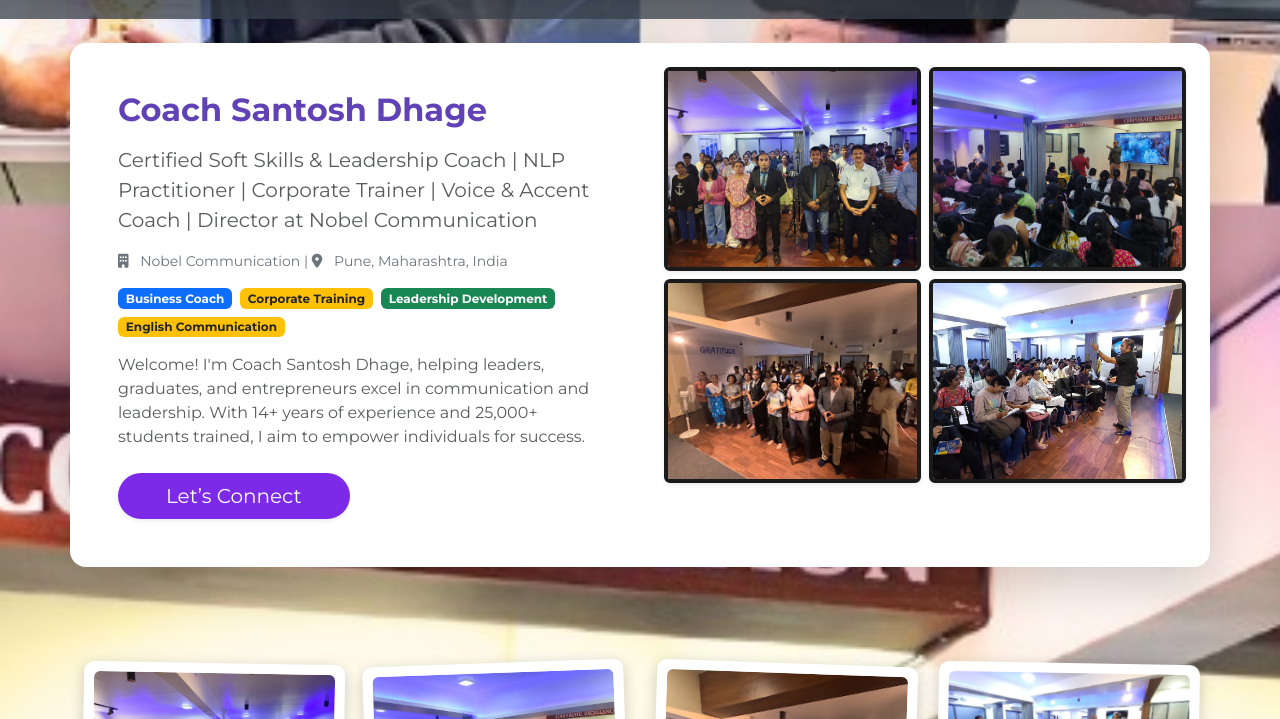
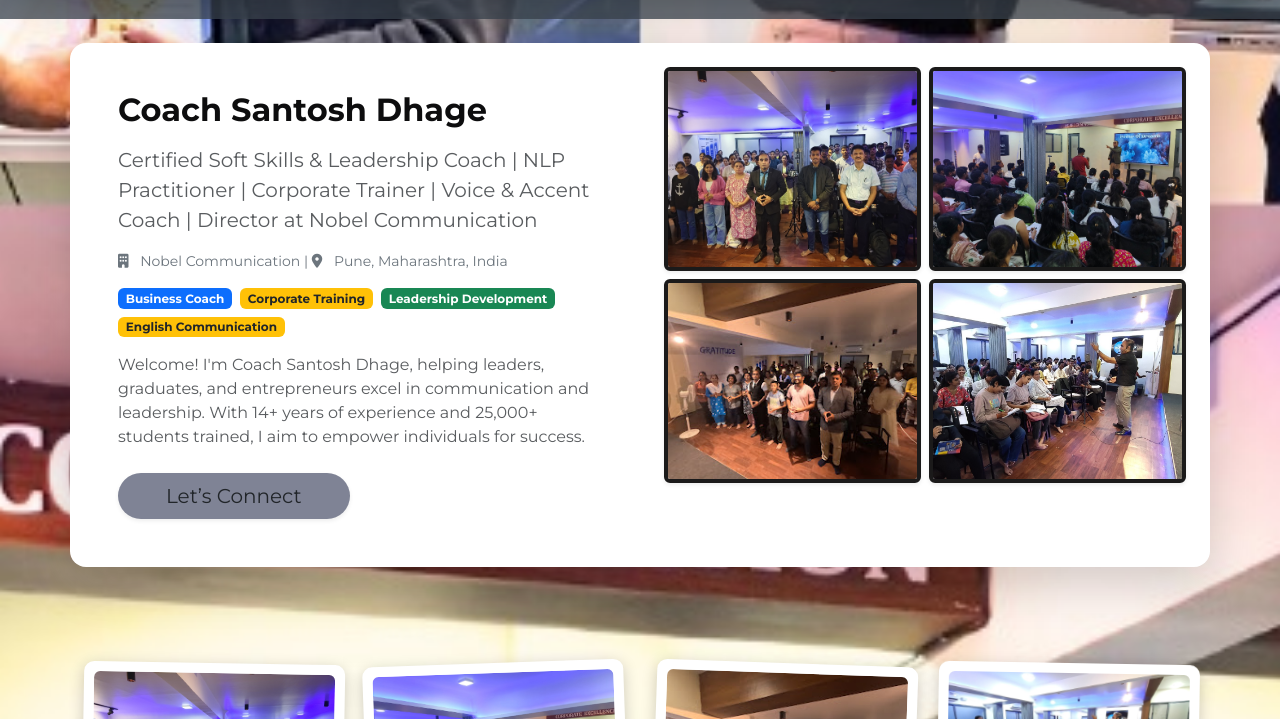
Before and after one commit to NobelCommunication/Portfolio, a plain HTML site: page index.html in a window 1280 px wide. Shown: the part 781-1500 px from the top of the page. Drawn offline with nearby package versions, Linux system fonts and the light colour scheme.

Commit message:
update index

```diff
--- a/index.html
+++ b/index.html
@@ -30,6 +30,10 @@ body::before {
     height: 100%;
     background: rgba(59, 68, 78, 0.758);
     z-index: -1;
+}
+.btn-primar {
+    background:#7f8395;
+    border: none;
 }
 
 /* Navbar */
@@ -93,7 +97,7 @@ body::before {
 }
 .text-primar {
     --bs-text-opacity: 1;
-    color: rgb(97, 66, 182) !important;
+    color: rgb(13, 13, 14) !important;
 }
 
 .hero h1 {
@@ -259,7 +263,7 @@ footer a {
       <p class="text-muted mb-4">
         Welcome! I'm Coach Santosh Dhage, helping leaders, graduates, and entrepreneurs excel in communication and leadership. With 14+ years of experience and 25,000+ students trained, I aim to empower individuals for success.
       </p>
-      <a href="https://www.linkedin.com/in/coachsantoshdhage/" class="btn btn-lg btn-primary px-4 px-md-5 rounded-pill shadow-sm">Let’s Connect</a>
+      <a href="https://www.linkedin.com/in/coachsantoshdhage/" class="btn btn-lg btn-primar px-4 px-md-5 rounded-pill shadow-sm">Let’s Connect</a>
     </div>
 
     <!-- Right Column: Collage -->
```
